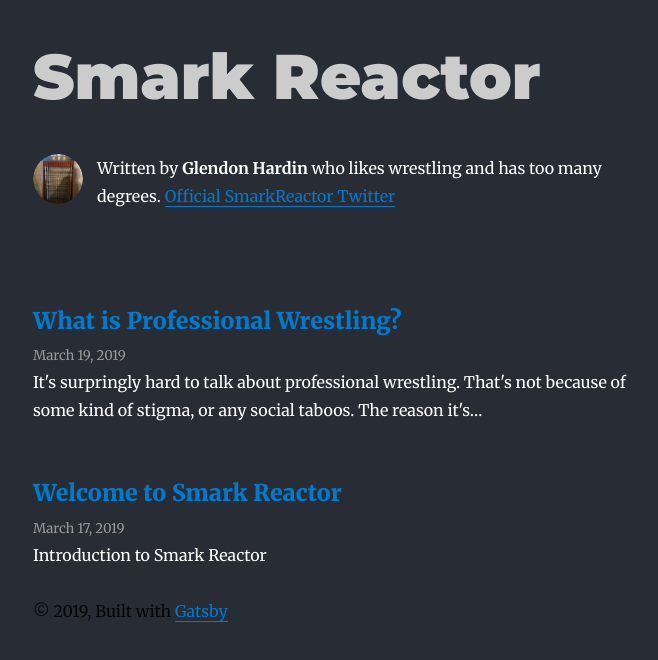
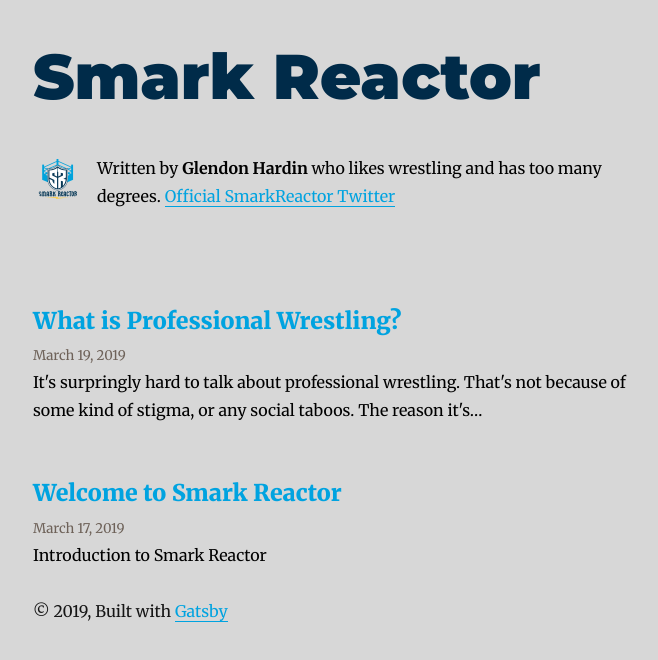
Before and after one commit to Glendonh/smark-reactor, a Gatsby site: page / in a window 1280 px wide. Shown: the whole page, without its empty margins (292-950 px from the left). Built offline with nearby package versions, Linux system fonts and the light colour scheme; Gatsby itself is replaced by a stand-in of ours; some packages are replaced by stand-ins of ours.

Commit message:
Added SR logo, updated color scheme to match

```diff
--- a/gatsby-config.js
+++ b/gatsby-config.js
@@ -2,7 +2,7 @@ module.exports = {
   siteMetadata: {
     title: `Smark Reactor`,
     author: `Glendon Hardin`,
-    description: `A starter blog demonstrating what Gatsby can do.`,
+    description: `Wrestling analysis you never asked for.`,
     siteUrl: `https://gatsby-starter-blog-demo.netlify.com/`,
     social: {
       twitter: `SmarkReactor`,
@@ -63,7 +63,7 @@ module.exports = {
         background_color: `#ffffff`,
         theme_color: `#663399`,
         display: `minimal-ui`,
-        icon: `content/assets/gatsby-icon.png`,
+        icon: `content/assets/sr-logo-only.png`,
       },
     },
     `gatsby-plugin-offline`,
--- a/src/components/bio.js
+++ b/src/components/bio.js
@@ -53,7 +53,7 @@ function Bio() {
 
 const bioQuery = graphql`
   query BioQuery {
-    avatar: file(absolutePath: { regex: "/hotspots.jpg/" }) {
+    avatar: file(absolutePath: { regex: "/sr-icon.png/" }) {
       childImageSharp {
         fixed(width: 50, height: 50) {
           ...GatsbyImageSharpFixed
--- a/src/pages/index.js
+++ b/src/pages/index.js
@@ -16,7 +16,7 @@ class BlogIndex extends React.Component {
       <Layout location={this.props.location} title={siteTitle}>
         <SEO
           title="All posts"
-          keywords={[`blog`, `gatsby`, `javascript`, `react`]}
+          keywords={[`blog`, `smark`, `wrestling`]}
         />
         <Bio />
         {posts.map(({ node }) => {
--- a/src/utils/typography.js
+++ b/src/utils/typography.js
@@ -7,17 +7,20 @@ Wordpress2016.overrideThemeStyles = () => {
       boxShadow: `none`,
     },
     "html": {
-      backgroundColor: '#282c35',
+      backgroundColor: '#d7d7d7',
     },
     "p": {
-      color: '#fff'
+      color: '#000'
     },
     "small": {
-      color: '#999'
+      color: '#6E6259'
     },
     "h1": {
-      color: '#ccc'
-}
+      color: '#002B49'
+    },
+    "a": {
+      color: '#00A3E0'
+    }
   }
 }
 
```
Also changed, not shown: content/assets/sr-icon.png (added), content/assets/sr-logo-only.png (added).
